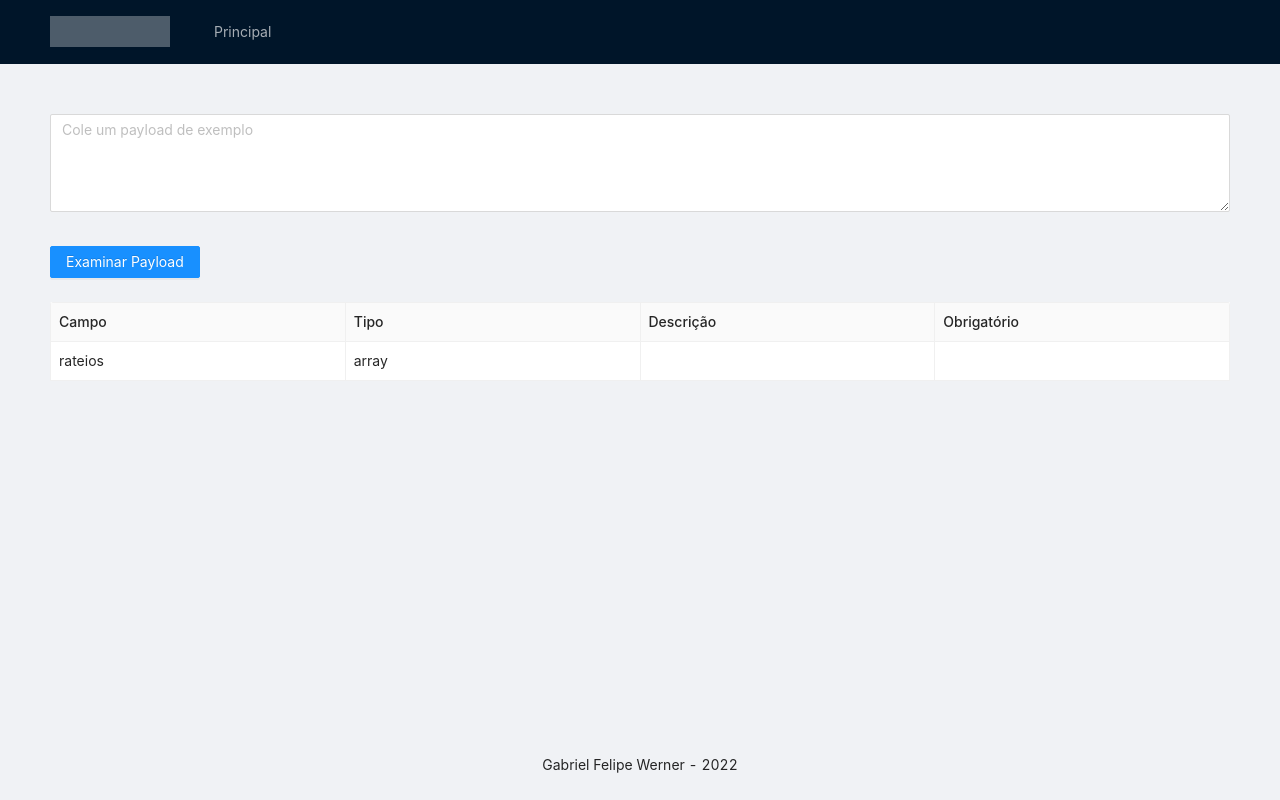
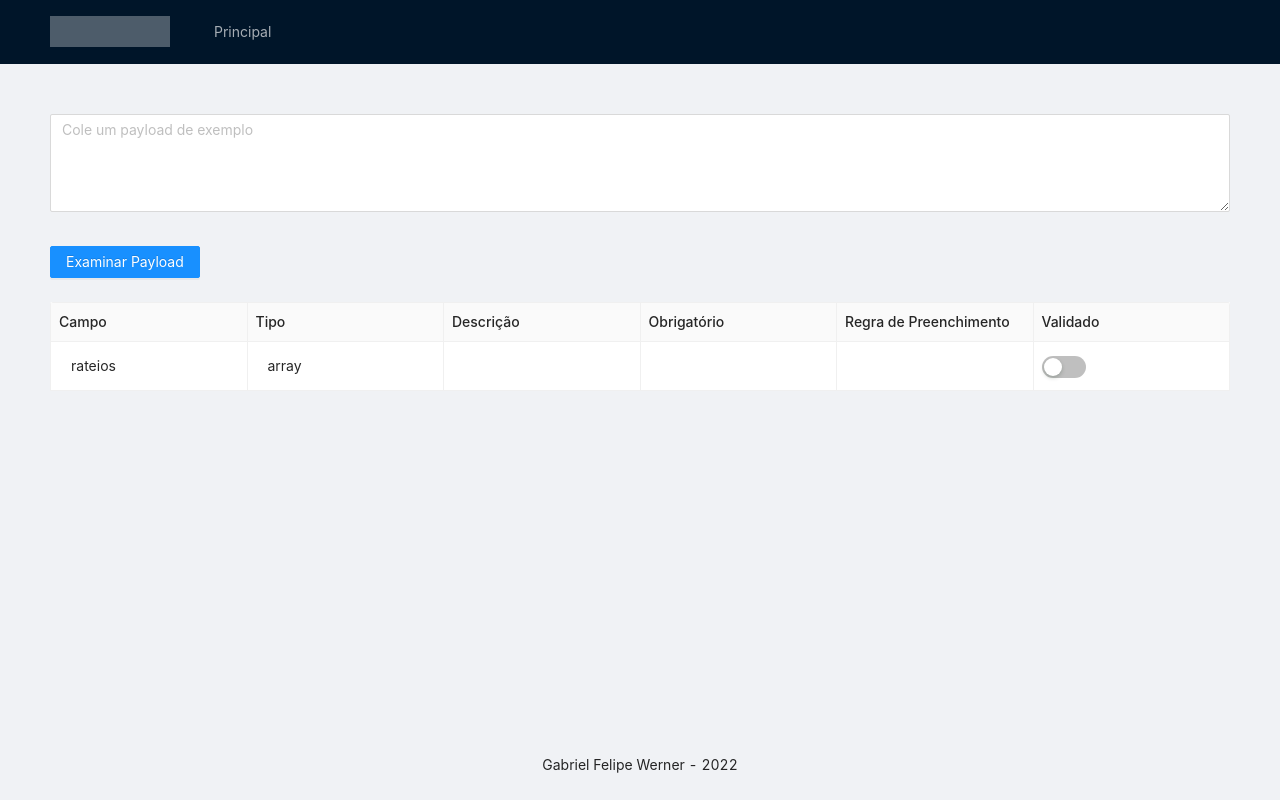
Before and after one commit to gabrielgfw/payload-checker, a React (Create React App) app: page / in a window 1280 px wide. Built offline with nearby package versions, Linux system fonts and the light colour scheme.

Commit message:
tentativa de adicionar edição de celular diretamenta, porém não consegui adicionar um switch na table

```diff
--- a/src/App.css
+++ b/src/App.css
@@ -1,10 +1,3 @@
-/* .site-layout-content {
-  height: 100%;
-  min-height: 280px;
-  padding: 24px;
-  background: #fff;
-} */
-
 .logo {
   float: left;
   width: 120px;
@@ -16,3 +9,27 @@
   float: right;
   margin: 16px 0 16px 24px;
 }
+
+
+
+.editable-cell {
+  position: relative;
+  height: fit-content;
+}
+
+.editable-cell-value-wrap {
+  padding: 5px 12px;
+  cursor: pointer;
+}
+
+.editable-row:hover .editable-cell-value-wrap {
+  background-color: #969da11e;
+  /* padding: 4px 11px; */
+  /* border: 1px solid #d9d9d941;
+  border-radius: 2px; */
+  transition: background-color 0.5s;
+}
+
+[data-theme='dark'] .editable-row:hover .editable-cell-value-wrap {
+  border: 1px solid #434343;
+}
--- a/src/App.js
+++ b/src/App.js
@@ -1,10 +1,12 @@
-import { useState } from 'react';
+import React, { useContext, useEffect, useRef, useState } from 'react';
+import { Layout, Input, Menu, Button, Form, Table, Steps, Checkbox, Switch } from 'antd';
+import { CheckOutlined, CloseOutlined } from '@ant-design/icons';
 import './App.css';
-import { Layout, Input, Menu, Button, Form, Table } from 'antd';
-import reportWebVitals from './reportWebVitals';
+
 
 const { Header, Footer, Content } = Layout;
 const { TextArea } = Input;
+const { Step } = Steps;
 
 const headerItems = [{
   key: '1',
@@ -12,38 +14,131 @@ const headerItems = [{
 }];
 
 
+const EditableContext = React.createContext(null);
+const EditableRow = ({ index, ...props }) => {
+  const [form] = Form.useForm();
+  return (
+    <Form form={form} component={false}>
+      <EditableContext.Provider value={form}>
+        <tr {...props} />
+      </EditableContext.Provider>
+    </Form>
+  );
+};
+
+const EditableCell = ({
+  title,
+  editable,
+  children,
+  dataIndex,
+  record,
+  handleSave,
+  ...restProps
+}) => {
+  const [editing, setEditing] = useState(false);
+  const inputRef = useRef(null);
+  const form = useContext(EditableContext);
+  useEffect(() => {
+    if (editing) {
+      inputRef.current.focus();
+    }
+  }, [editing]);
+  const toggleEdit = () => {
+    setEditing(!editing);
+    form.setFieldsValue({
+      [dataIndex]: record[dataIndex],
+    });
+  };
+  const save = async () => {
+    try {
+      const values = await form.validateFields();
+      toggleEdit();
+      handleSave({
+        ...record,
+        ...values,
+      });
+    } catch (errInfo) {
+      console.log('Save failed:', errInfo);
+    }
+  };
+  let childNode = children;
+  if (editable) {
+    childNode = editing ? (
+      <Form.Item
+        style={{
+          margin: 0,
+        }}
+        name={dataIndex}
+      >
+        <Input ref={inputRef} onPressEnter={save} onBlur={save} />
+      </Form.Item>
+    ) : (
+      <div
+        className="editable-cell-value-wrap"
+        style={{
+          paddingRight: 24,
+        }}
+        onClick={toggleEdit}
+      >
+        {children}
+      </div>
+    );
+  }
+  return <td {...restProps}>{childNode}</td>;
+};
+
 
 
 function App() {
   const [propList, setPropList] = useState([{
+    key: 0,
     propertyName: 'rateios',
     type: 'array',
     description: '',
-    required: false
+    required: false,
+    validated: false
   }]);
 
-  const columns = [
+  const defaultColumns = [
     {
       title: 'Campo',
       dataIndex: 'propertyName',
       key: 'propertyName',
+      editable: true
     },
     {
       title: 'Tipo',
       dataIndex: 'type',
       key: 'type',
+      editable: true
     },
     {
       title: 'Descrição',
       dataIndex: 'description',
       key: 'description',
+      editable: true
     },
     {
       title: 'Obrigatório',
       dataIndex: 'required',
       key: 'required',
+      editable: true
+    },
+    {
+      title: 'Regra de Preenchimento',
+      dataIndex: 'fillRule',
+      key: 'fillRule',
+      editable: true
+    },
+    {
+      title: 'Validado',
+      dataIndex: 'validated',
+      key: 'validated',
+      switchable: true,
+      render: (value) => <Switch onChange={console.log(value)}></Switch>
     }
   ];
+
 
   function onFinish(values) {
     const { payloadInput } = values;
@@ -76,21 +171,30 @@ function App() {
         properties.push({
           propertyName: propZerada ? '-- início --' : `${prop} (INÍCIO)`,
           type: propType,
-          description: ''
+          description: '',
+          required: false,
+          fillRule: '',
+          validated: false
         });
         examinePayload(payloadParsed[prop], properties);
 
         properties.push({
           propertyName: propZerada ? '-- fim --' : `${prop} (FIM)`,
           type: propType,
-          description: ''
+          description: '',
+          required: false,
+          fillRule: '',
+          validated: false
         });
 
       } else {
         properties.push({
           propertyName: prop,
           type: propType,
-          description: ''
+          description: '',
+          required: false,
+          fillRule: '',
+          validated: false
         });
       }
     }
@@ -108,6 +212,53 @@ function App() {
     if(Array.isArray(prop)) return 'array';
     return typeof(prop);
   }
+
+  const components = {
+    body: {
+      row: EditableRow,
+      cell: EditableCell,
+    },
+  };
+
+  const columns = defaultColumns.map((col) => {
+    if(col.editable) {
+      return {
+        ...col,
+        onCell: (record) => ({
+          record,
+          editable: col.editable,
+          dataIndex: col.dataIndex,
+          title: col.title,
+          handleSave,
+        }),
+      }
+
+    } else if(col.switchable) {
+      return {
+        ...col,
+        onCell: (record, rowIndex) => ({
+          record,
+          switchable: col.switchable,
+          dataIndex: col.dataIndex,
+          title: col.title,
+          handleSave,
+        }),
+      }
+    } else {
+      return col;
+    }
+  });
+
+  const handleSave = (row) => {
+    const newData = [...propList];
+    const index = newData.findIndex((item) => row.key === item.key);
+    const item = newData[index];
+    newData.splice(index, 1, {
+      ...item,
+      ...row,
+    });
+    setPropList(newData);
+  };
 
   return (
     <>
@@ -141,6 +292,7 @@ function App() {
               </Form.Item>
             </Form>
             <Table
+              components={components}
               dataSource={propList}
               columns={columns}
               sticky={true}
@@ -148,6 +300,8 @@ function App() {
               scroll={{ y: '50vh'}}
               bordered={true}
               size={'small'}
+              rowClassName={() => 'editable-row'}
+              onChange={console.log(propList)}
             />
           </div>
         </Content>
```
